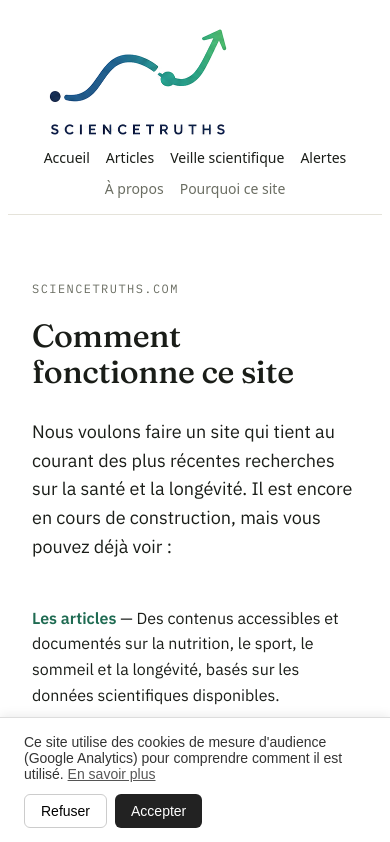
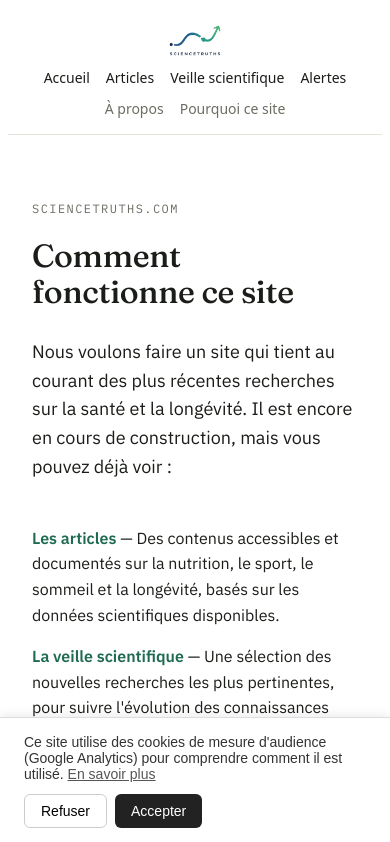
Before and after one commit to bruno13198/santeetlongevite, a Next.js app: page / in a window 390 px wide. Shown: the top 842 px of the page. Built offline with nearby package versions, Linux system fonts and the light colour scheme; no server answers; the database is empty.

Commit message:
Add styles for leftGroup and logoLink components

```diff
--- a/app/components/Nav.module.css
+++ b/app/components/Nav.module.css
@@ -65,3 +65,23 @@
     gap: 16px;
   }
 }
+
+.leftGroup {
+  display: flex;
+  align-items: center;
+  gap: 28px;
+}
+.logoLink {
+  display: flex;
+  align-items: center;
+}
+.logoLink img {
+  height: 34px;
+  width: auto;
+}
+@media (max-width: 640px) {
+  .leftGroup {
+    flex-direction: column;
+    gap: 10px;
+  }
+}
```
